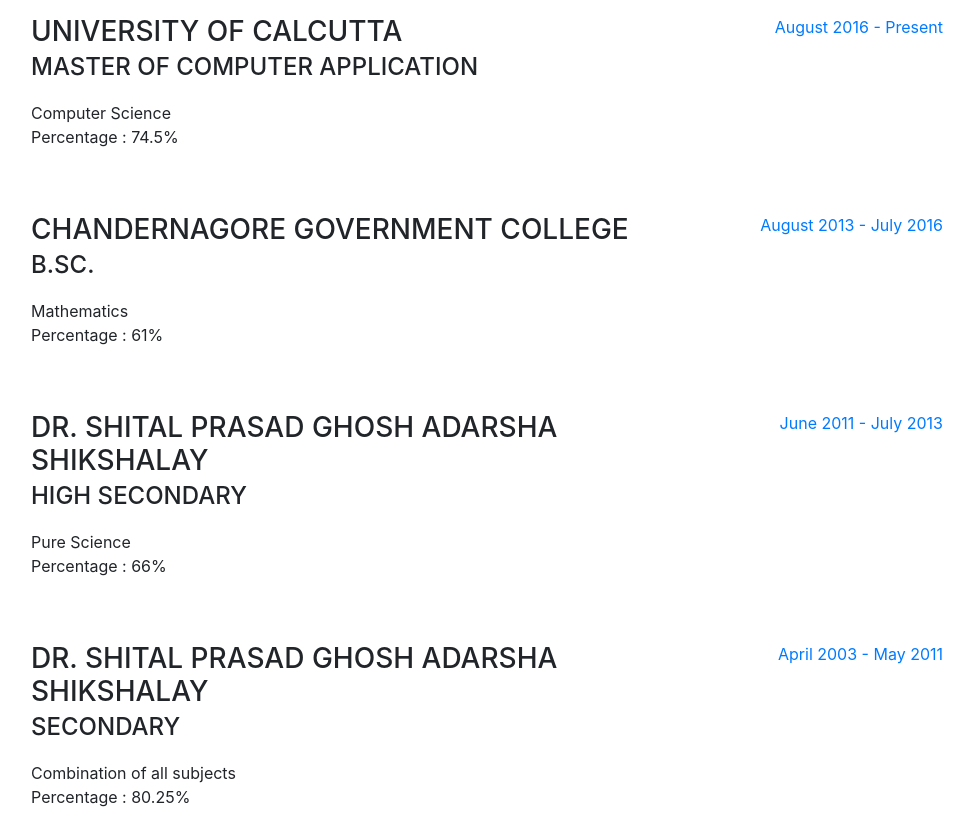
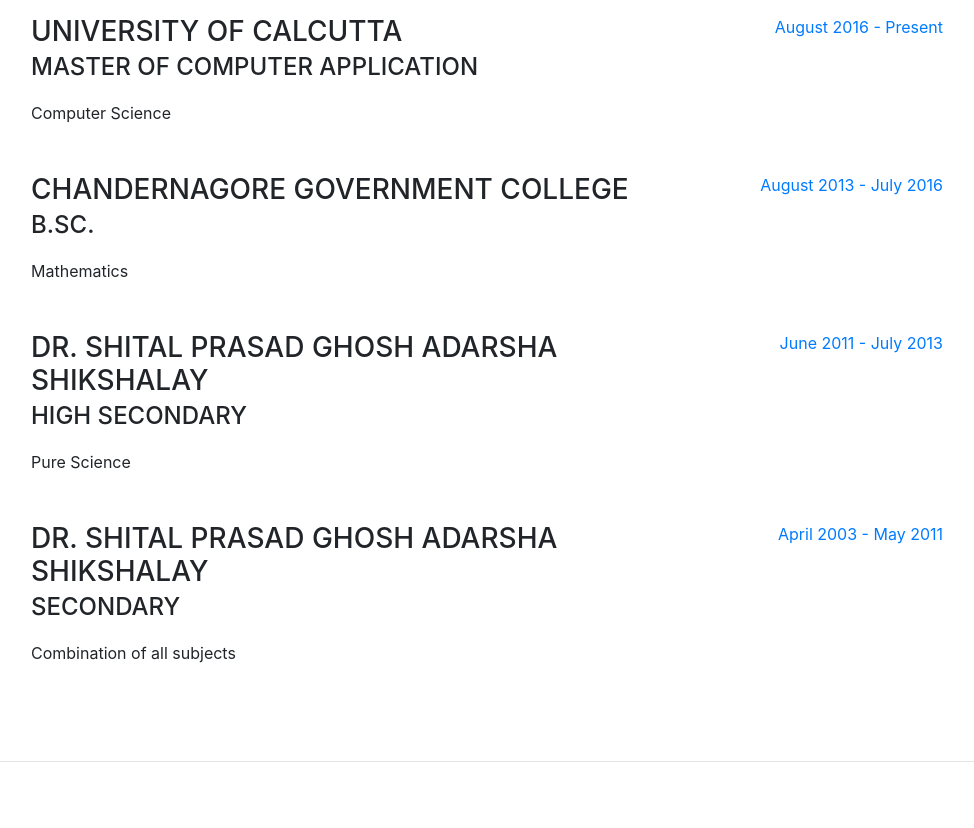
Before and after one commit to achyutghosh/achyutghosh.github.io, a website with bundled scripts: page index.html in a window 1280 px wide. Shown: the part 920-1748 px from the top of the page, without its empty margins (289-1263 px from the left). Built offline with nearby package versions, Linux system fonts and the light colour scheme; a web font is replaced by a local one.

Commit message:
delete percentages

```diff
--- a/index.html
+++ b/index.html
@@ -95,7 +95,7 @@
               <h3 class="mb-0">University of Calcutta</h3>
               <div class="subheading mb-3">Master of Computer Application</div>
               <div>Computer Science</div>
-              <p>Percentage : 74.5%</p>
+<!--               <p>Percentage : 74.5%</p> -->
             </div>
             <div class="resume-date text-md-right">
               <span class="text-primary">August 2016 - Present</span>
@@ -107,7 +107,7 @@
               <h3 class="mb-0">Chandernagore Government College</h3>
               <div class="subheading mb-3">B.Sc.</div>
               <div>Mathematics</div>
-              <p>Percentage : 61%</p>
+<!--               <p>Percentage : 61%</p> -->
             </div>
             <div class="resume-date text-md-right">
               <span class="text-primary">August 2013 - July 2016</span>
@@ -119,7 +119,7 @@
               <h3 class="mb-0">Dr. Shital Prasad Ghosh Adarsha Shikshalay</h3>
               <div class="subheading mb-3">High Secondary</div>
               <div>Pure Science</div>
-              <p>Percentage : 66%</p>
+<!--               <p>Percentage : 66%</p> -->
             </div>
             <div class="resume-date text-md-right">
               <span class="text-primary">June 2011 - July 2013</span>
@@ -131,7 +131,7 @@
               <h3 class="mb-0">Dr. Shital Prasad Ghosh Adarsha Shikshalay</h3>
               <div class="subheading mb-3">Secondary</div>
               <div>Combination of all subjects</div>
-              <p>Percentage : 80.25%</p>
+<!--               <p>Percentage : 80.25%</p> -->
             </div>
             <div class="resume-date text-md-right">
               <span class="text-primary">April 2003 - May 2011</span>
```
